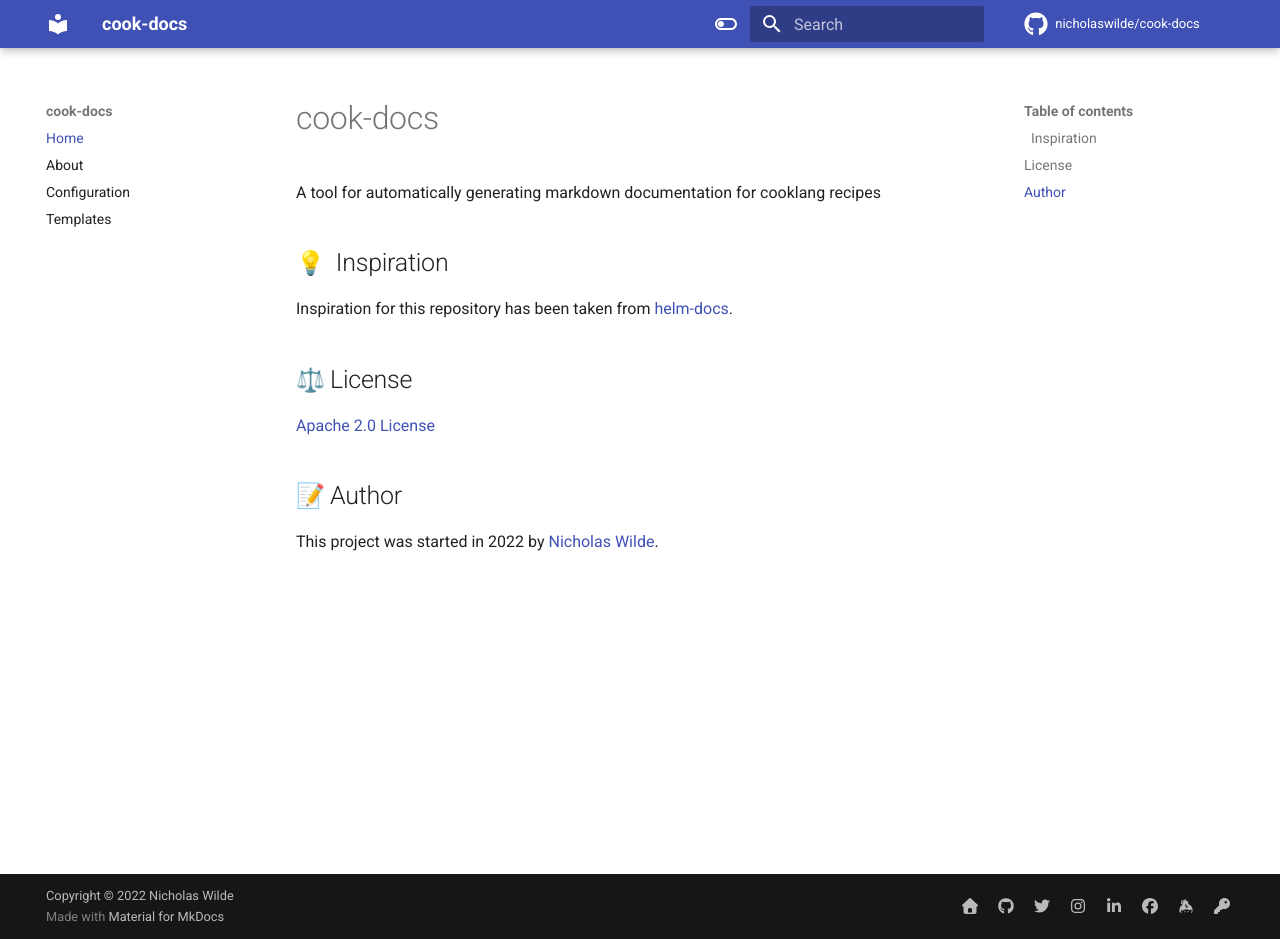
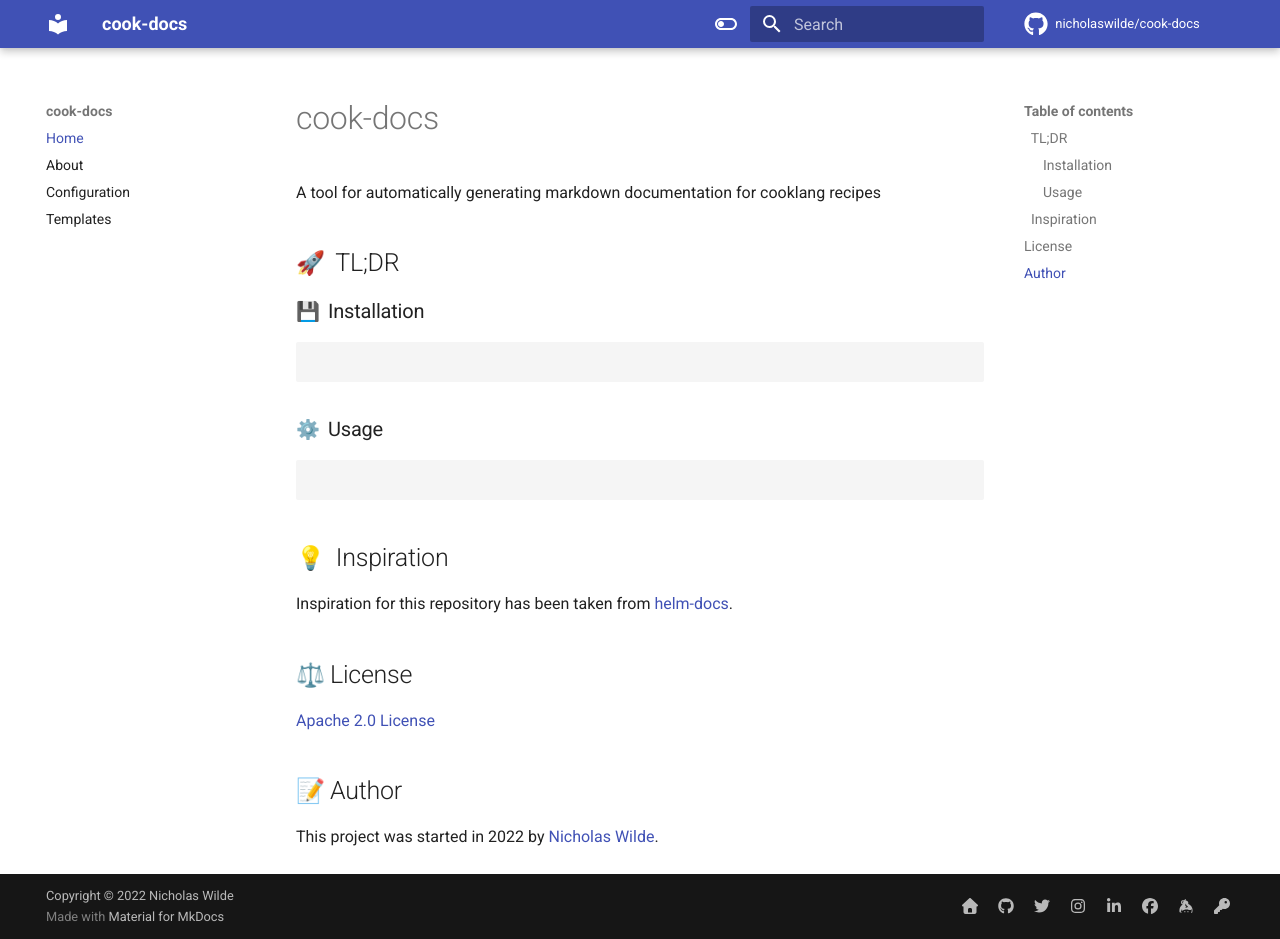
Before and after one commit to nicholaswilde/cook-docs, an MkDocs documentation site: the page built from docs/index.md, in a window 1280 px wide and 939 px high. Built offline with MkDocs 1.6.1 and Material for MkDocs 9.7.7, drawn with Linux system fonts in a browser that asks for light colours; emoji names are drawn with the system emoji font; comment, search, counter and statistics services are not loaded.

Commit message:
Update index.md

````diff
--- a/docs/index.md
+++ b/docs/index.md
@@ -1,6 +1,18 @@
 # cook-docs
 
 A tool for automatically generating markdown documentation for cooklang recipes
+
+## :rocket:&nbsp; TL;DR
+
+### :floppy_disk:&nbsp; Installation
+
+```
+```
+
+### :gear:&nbsp; Usage
+
+```
+```
 
 ## :bulb:&nbsp; Inspiration
 
````
